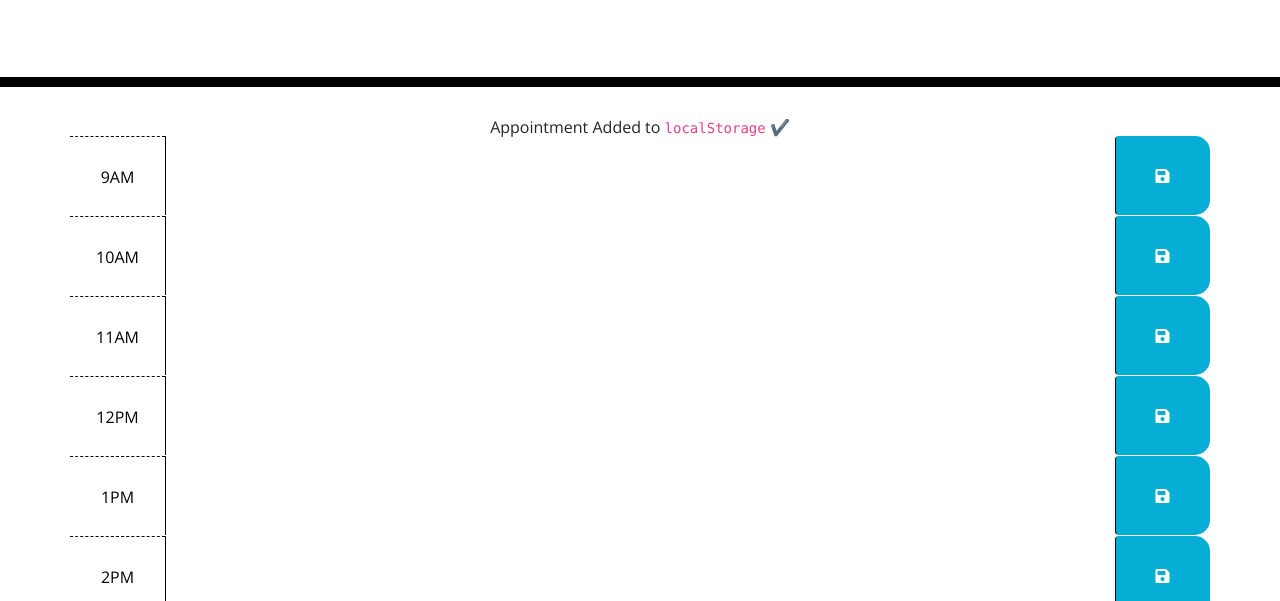
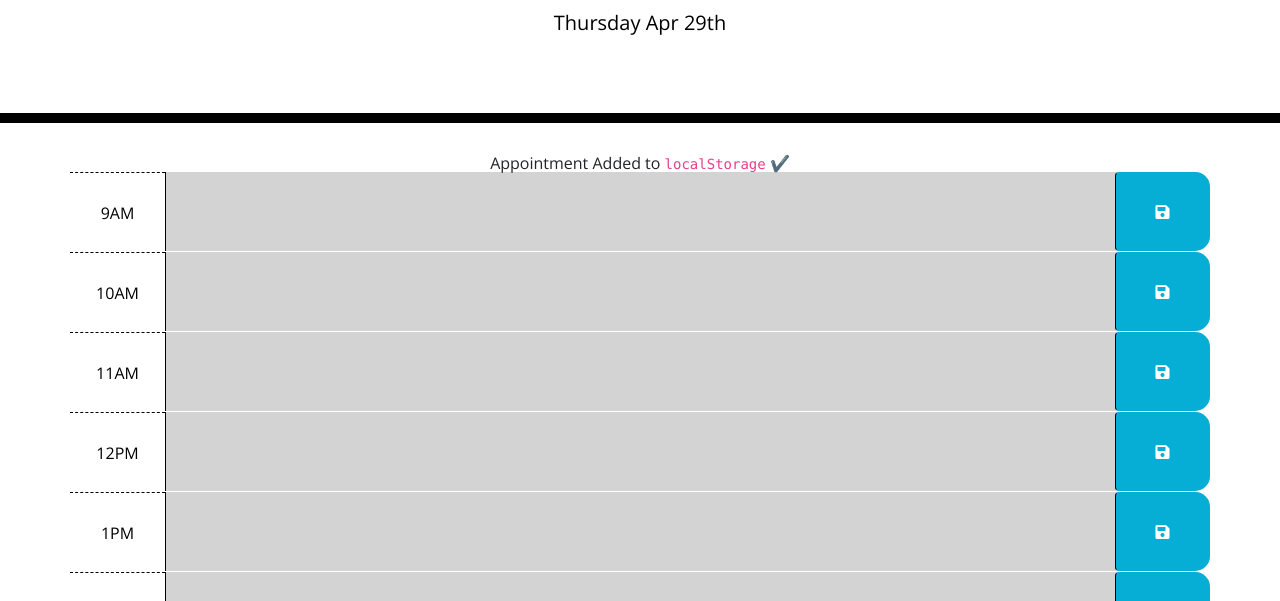
Before and after one commit to Tibegex/Day-Calendar, a plain HTML site: page 05-Third-Party-APIs/02-Homework/Develop/index.html in a window 1280 px wide. Shown: the part 181-782 px from the top of the page. Drawn offline with nearby package versions, Linux system fonts and the light colour scheme.

Commit message:
walked though this as a class. Added in the psuedocode for descripts on functions.

```diff
--- a/05-Third-Party-APIs/02-Homework/Develop/Assets/js/script.js
+++ b/05-Third-Party-APIs/02-Homework/Develop/Assets/js/script.js
@@ -6,9 +6,55 @@
   //first, gra  reference to the element that we wnat the time to be displayed
   var currentDay = $("#currentDay");
   //dispaly the current date in the p element
-  currentDaty.text(moment().format("dddd MMM Do YYYY"));
+  currentDay.text(moment().format("dddd MMM Do"));
+
+  //style 2 elements- one past one future
+
+  //currently, im able to write text in the textarea, but not capturing the day and also not storing in local storage
+
+  //jdynamically style the time blocks based on current time
 
   //functions
+  //function will be responsible for checking time and determing what class to add - past, present or future.
+  function checkTime() {
+    //grab the current hour using moment js
+    var currentHour = moment().hours();
+    //need to grab the hours for the time-block
+    //loop thru the time black hours
+    $(".time-block").each(function () {
+      var blockHour = parseInt($(this).attr("id").split("-")[1]);
+
+      //check the currentHour against the blockHour
+      //if else
+      if (blockHour < currentHour) {
+        $(this).addClass("past");
+      } else if (blockHour === currentHour) {
+        $(this).addClass("present");
+      } else {
+        $(this).addClass("future");
+      }
+    });
+  }
+  checkTime();
 
   //event handlers
+  $(".saveBtn").on("click", function () {
+    //need to capture the information that the user inputted and we need to store that info into local storage
+    var value = $(this).siblings(".desription").val();
+    var time = $(this).parent().attr("id");
+
+    //save info to local storage
+    localStorage.setItem(time, value);
+  });
+
+  //dispaly the items that are in local storage into the time bloacks
+  $("#hour-9 .description").val(localStorage.getItem("hour-9"));
+  $("#hour-10 .description").val(localStorage.getItem("hour-10"));
+  $("#hour-11 .description").val(localStorage.getItem("hour-11"));
+  $("#hour-12 .description").val(localStorage.getItem("hour-12"));
+  $("#hour-13 .description").val(localStorage.getItem("hour-13"));
+  $("#hour-14 .description").val(localStorage.getItem("hour-14"));
+  $("#hour-15 .description").val(localStorage.getItem("hour-15"));
+  $("#hour-16 .description").val(localStorage.getItem("hour-16"));
+  $("#hour-17 .description").val(localStorage.getItem("hour-17"));
 });
--- a/05-Third-Party-APIs/02-Homework/Develop/index.html
+++ b/05-Third-Party-APIs/02-Homework/Develop/index.html
@@ -6,6 +6,7 @@
   <meta http-equiv="X-UA-Compatible" content="ie=edge">
   <link rel="stylesheet" href="https://stackpath.bootstrapcdn.com/bootstrap/4.3.1/css/bootstrap.min.css">
   <link rel="stylesheet" href="https://use.fontawesome.com/releases/v5.8.1/css/all.css" integrity="sha384-50oBUHEmvpQ+1lW4y57PTFmhCaXp0ML5d60M1M7uH2+nqUivzIebhndOJK28anvf" crossorigin="anonymous">
+  <link rel="stylesheet" href="https://ajax.aspnetcdn.com/ajax/jQuery/jquery-3.6.0.min.js">
   <link href="https://fonts.googleapis.com/css?family=Open+Sans&display=swap" rel="stylesheet">
   <link rel="stylesheet" href="style.css">
   <title>Work Day Scheduler</title>
@@ -18,7 +19,7 @@
   </header>
   <section class='text-center notification' id="notify">Appointment Added to <code>localStorage</code> ✔️</section>
   <div class="container">
-    <div id="hour-9" class="row time-block">
+    <div id="hour-9" class="row time-block ">
       <div class="col-md-1 hour">
         9AM
       </div>
@@ -26,7 +27,7 @@
       </textarea>
       <button class="btn saveBtn col-md-1"><i class="fas fa-save"></i></button>
     </div>
-    <div id="hour-10" class="row time-block">
+    <div id="hour-10" class="row time-block ">
       <div class="col-md-1 hour">
         10AM
       </div>
@@ -34,7 +35,7 @@
       </textarea>
       <button class="btn saveBtn col-md-1"><i class="fas fa-save"></i></button>
     </div>
-    <div id="hour-11" class="row time-block">
+    <div id="hour-11" class="row time-block ">
       <div class="col-md-1 hour">
         11AM
       </div>
@@ -92,6 +93,7 @@
     </div>
     <script src="https://code.jquery.com/jquery-3.4.1.min.js"></script>
     <script src="https://cdnjs.cloudflare.com/ajax/libs/moment.js/2.24.0/moment.min.js"></script>
+    <script src="https://ajax.aspnetcdn.com/ajax/jquery/jquery-1.8.0.js"></script>
     <script src="./Assets/js/script.js"></script>
 </body>
 </html>
```
Also changed, not shown: 1 other file.
